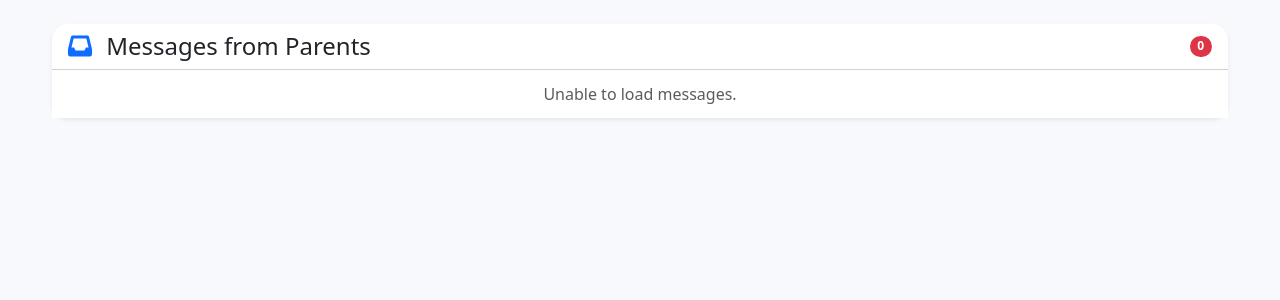
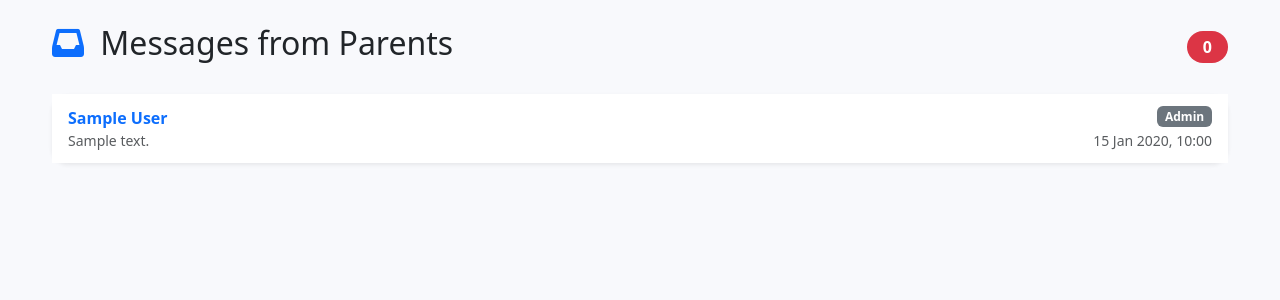
Before and after one commit to watson4040/scholaroid, a Django app: page /admin-inbox/ in a window 1280 px wide. Shown: the part 56-356 px from the top of the page. Run offline with Django 5.2, Linux system fonts and the light colour scheme; a user stored in the database is signed in; tables that the repository leaves empty hold one stand-in row (values such as "Sample post").

Commit message:
Fix admin messages: fallback to server-rendered content, auto-refresh with silent fail

```diff
--- a/messagingApp/templates/messagingApp/admin_messages.html
+++ b/messagingApp/templates/messagingApp/admin_messages.html
@@ -47,27 +47,60 @@
 
 {% block content %}
 <div class="container-fluid py-4">
+    <div class="d-flex justify-content-between align-items-center mb-4">
+        <h2><i class="fas fa-inbox me-2 text-primary"></i> Messages from Parents</h2>
+        <span id="unread-badge" class="badge bg-danger rounded-pill fs-6 px-3 py-2">{{ unread_count|default:0 }}</span>
+    </div>
+
     <div class="card shadow-sm border-0 rounded-4">
-        <div class="card-header bg-white rounded-top-4 d-flex justify-content-between align-items-center">
-            <h4 class="mb-0"><i class="fas fa-inbox me-2 text-primary"></i> Messages from Parents</h4>
-            <span id="unread-badge" class="badge bg-danger rounded-pill">{{ unread_count }}</span>
-        </div>
         <div class="card-body p-0">
             <ul id="admin-messages-list" class="list-group list-group-flush">
-                <!-- Dynamically loaded by JavaScript -->
+                {% if conversations %}
+                    {% for conv in conversations %}
+                    <li class="list-group-item d-flex justify-content-between align-items-center" data-conv-id="{{ conv.user.id }}">
+                        <a href="{% url 'conversation' conv.user.id %}" class="text-decoration-none flex-grow-1">
+                            <div>
+                                <strong>{{ conv.user.get_full_name|default:conv.user.username }}</strong>
+                                <span class="badge bg-secondary float-end">{{ conv.user.role|title }}</span>
+                            </div>
+                            <div class="small text-muted">
+                                {% if conv.last_message %}
+                                    {{ conv.last_message.body|truncatechars:50 }}
+                                    <span class="float-end">{{ conv.last_message.created_at|date:"d M Y, H:i" }}</span>
+                                {% else %}
+                                    No messages
+                                {% endif %}
+                            </div>
+                        </a>
+                        {% if conv.unread_count > 0 %}
+                            <span class="badge bg-danger rounded-pill ms-2">{{ conv.unread_count }}</span>
+                        {% endif %}
+                    </li>
+                    {% endfor %}
+                {% else %}
+                    <li class="list-group-item text-center text-muted">No messages from parents yet.</li>
+                {% endif %}
             </ul>
         </div>
     </div>
 </div>
 
 <script>
+  // This is a safe polling script that updates the list without breaking if the API fails.
   function refreshAdminMessages() {
+    const container = document.getElementById('admin-messages-list');
+    if (!container) return;
+
     fetch('/api/recent-messages/')
-      .then(r => r.json())
+      .then(response => {
+        if (!response.ok) {
+          throw new Error('Network response was not ok');
+        }
+        return response.json();
+      })
       .then(data => {
-        const container = document.getElementById('admin-messages-list');
-        if (container) {
         if (data.messages && data.messages.length > 0) {
+          // Replace the list with the new data
           container.innerHTML = data.messages.map(msg => `
             <li class="list-group-item d-flex justify-content-between align-items-center">
               <div>
@@ -84,25 +117,33 @@
             </li>
           `).join('');
         } else {
+          // If API returns empty, keep the existing content (do not override)
+          // But if we want to show "No messages", we can do that.
+          // However, the server-rendered content is already shown, so we only update if we have new data.
+          // To be safe, we check if the current list is the "No messages" placeholder and replace it.
+          const currentText = container.textContent.trim();
+          if (currentText.includes('No messages from parents yet') || currentText.includes('No messages')) {
             container.innerHTML = `<li class="list-group-item text-center text-muted">No messages from parents yet.</li>`;
           }
         }
-        // Optional: update unread count if your API includes is_read
-        // For now, keep the server-side count unchanged.
+        // Update unread count if we have data (optional)
+        const badge = document.getElementById('unread-badge');
+        if (badge && data.messages) {
+          // Count unread – we don't have that in the API response, so skip for now.
+        }
       })
       .catch(err => {
-        console.error('Error fetching admin messages:', err);
-        const container = document.getElementById('admin-messages-list');
-        if (container) {
-          container.innerHTML = `<li class="list-group-item text-center text-muted">Unable to load messages.</li>`;
-        }
+        // Silently fail – keep the existing content (server-rendered)
+        console.log('Polling failed, keeping existing content:', err);
       });
   }
 
-  // Initial load
-  refreshAdminMessages();
+  // Initial load: if the container has the "No messages" placeholder, try a refresh after 2 seconds
+  // but we don't want to overwrite existing conversations if they are already there.
+  // We'll just start polling.
+  setTimeout(refreshAdminMessages, 1000); // first refresh after 1 sec
 
-  // Poll every 5 seconds
-  setInterval(refreshAdminMessages, 5000);
+  // Poll every 10 seconds (longer interval to reduce load)
+  setInterval(refreshAdminMessages, 10000);
 </script>
 {% endblock %}
```
Lines whose indentation alone changed are shown as unchanged.
